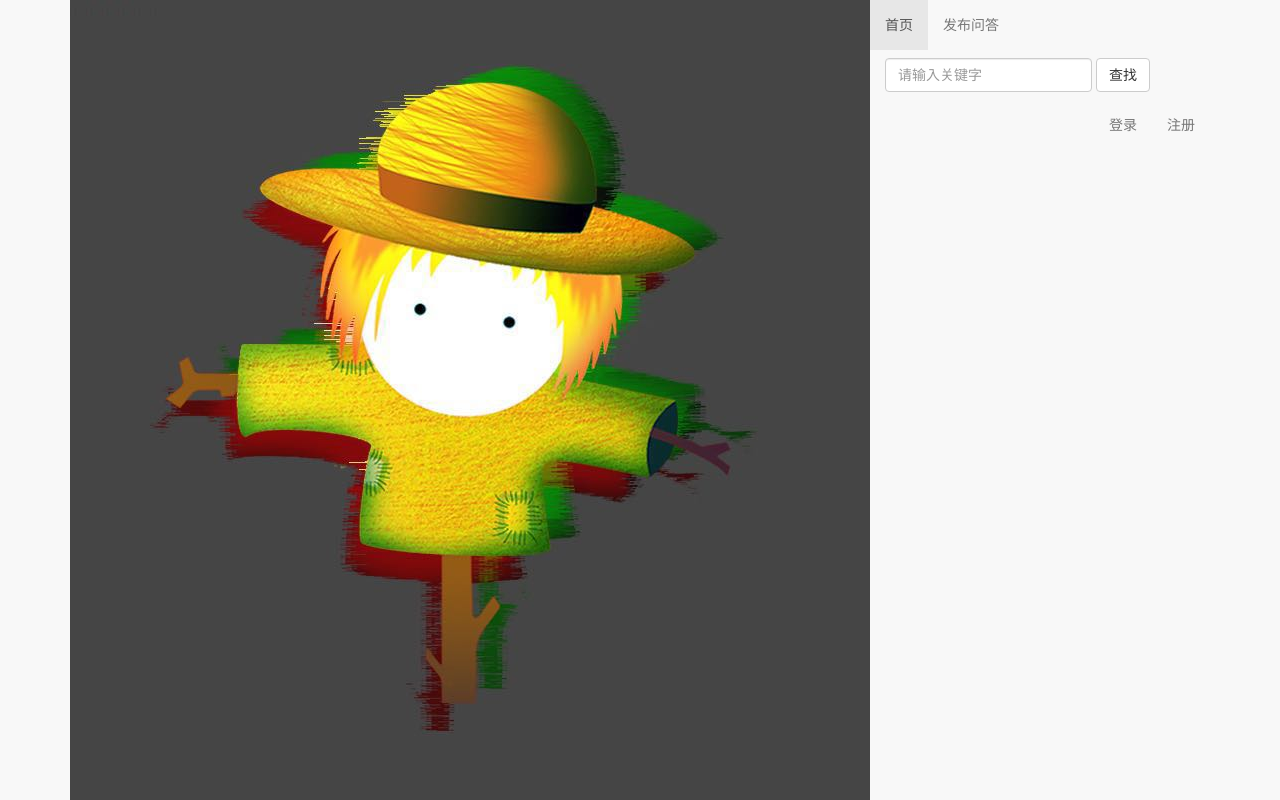
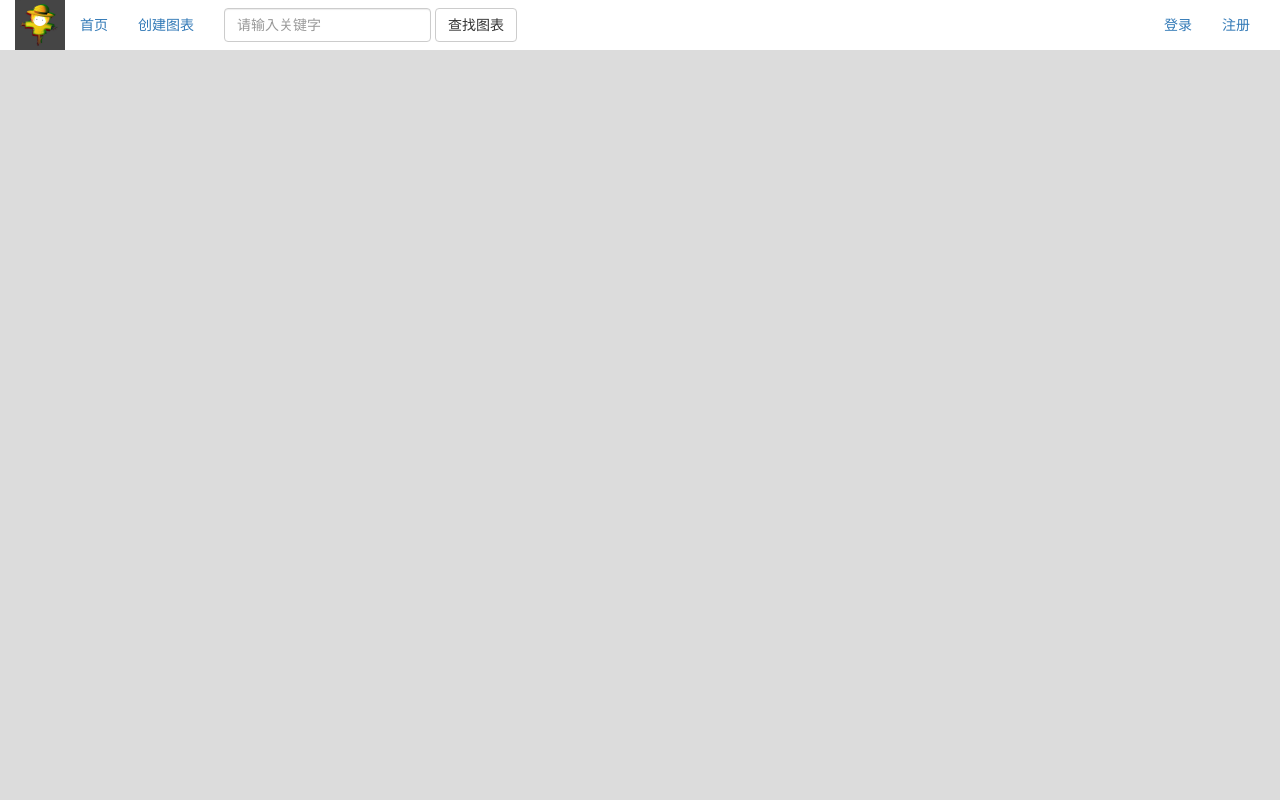
Before and after one commit to croonyy/web_app, a Flask app: template templates/base.html in a window 1280 px wide. Run offline with Flask 2, Linux system fonts and the light colour scheme; the template is opened without the code that fills it, so the values that code supplies are empty; some libraries are stand-ins or nearby versions.

Commit message:
20180518

```diff
--- a/app.py
+++ b/app.py
@@ -1,15 +1,39 @@
 # coding=utf-8
 # encoding：utf-8
-from flask import Flask,render_template
+from flask import Flask, render_template, request
 
 import config
 
 app = Flask(__name__)
 app.config.from_object(config)
 
+
 @app.route('/')
 def index():
     return render_template('index.html')
+
+
+@app.route('/login/', methods=['GET', 'POST'])
+def login():
+    if request.method == 'GET':
+        return render_template('login.html')
+    else:
+        pass
+
+
+@app.route('/test/')
+def test():
+    return render_template('login.html')
+
+
+@app.route('/chart')
+def chart():
+    return render_template('chart_test.html')
+
+
+@app.route('/register')
+def register():
+    return render_template('register.html')
 
 
 # @app.route('/user/<name>')
--- /dev/null
+++ b/static/css/base.css
@@ -0,0 +1,23 @@
+.nav_logo{
+    width: 50px;
+    margin-top: 0px;
+    padding: 0px;
+}
+.navbar-brand,.navbar_logo_frame{
+    width: 50px;
+    margin: 0px;
+    padding: 0px;
+}
+.main{
+    background-color:#ffffff;
+    margin: 10px auto;
+    width: 970px;
+}
+.main_body{
+    background-color:rgb(220,220,220);
+}
+
+.container,.container-fluid{
+    background-color: #ffffff;
+    margin-bottom: 10px;
+}
--- a/static/css/nav_bar.css
+++ /dev/null
@@ -1,5 +0,0 @@
-.nav_logo{
-    width: 25px;
-    margin: 0px;
-    padding: 0px;
-}
--- a/templates/base.html
+++ b/templates/base.html
@@ -14,10 +14,10 @@
     <link rel="stylesheet" href="{{ url_for('static',filename='css/base.css') }}">
     {% block head %}{% endblock %}
 </head>
-<body>
-<nav class="navbar-default">
-{#  <div class="container-fluid">#}
-  <div class="container">
+<body class="main_body">
+{#<nav class="navbar-default">#}
+  <div class="container-fluid">
+{#  <div class="container">#}
     <!-- Brand and toggle get grouped for better mobile display -->
     <div class="navbar-header">
       <button type="button" class="navbar-toggle collapsed" data-toggle="collapse" data-target="#bs-example-navbar-collapse-1" aria-expanded="false">
@@ -38,7 +38,7 @@
         <li class="active">
             <a href="{{ url_for('index') }}">首页 <span class="sr-only">(current)</span></a>
         </li>
-        <li><a href="#">发布问答</a></li>
+        <li><a href="{{ url_for('chart') }}">创建图表</a></li>
 {#        <li class="dropdown">#}
 {#          <a href="#" class="dropdown-toggle" data-toggle="dropdown" role="button" aria-haspopup="true" aria-expanded="false">Dropdown <span class="caret"></span></a>#}
 {#          <ul class="dropdown-menu">#}
@@ -56,11 +56,11 @@
         <div class="form-group">
           <input type="text" class="form-control" placeholder="请输入关键字">
         </div>
-        <button type="submit" class="btn btn-default">查找</button>
+        <button type="submit" class="btn btn-default">查找图表</button>
       </form>
       <ul class="nav navbar-nav navbar-right">
         <li><a href="{{ url_for('login') }}">登录</a></li>
-        <li><a href="#">注册</a></li>
+        <li><a href="{{ url_for('register') }}">注册</a></li>
 {#        <li class="dropdown">#}
 {#          <a href="#" class="dropdown-toggle" data-toggle="dropdown" role="button" aria-haspopup="true" aria-expanded="false">Dropdown <span class="caret"></span></a>#}
 {#          <ul class="dropdown-menu">#}
```
Also changed, not shown: templates/index.html (+7 -4 lines).
